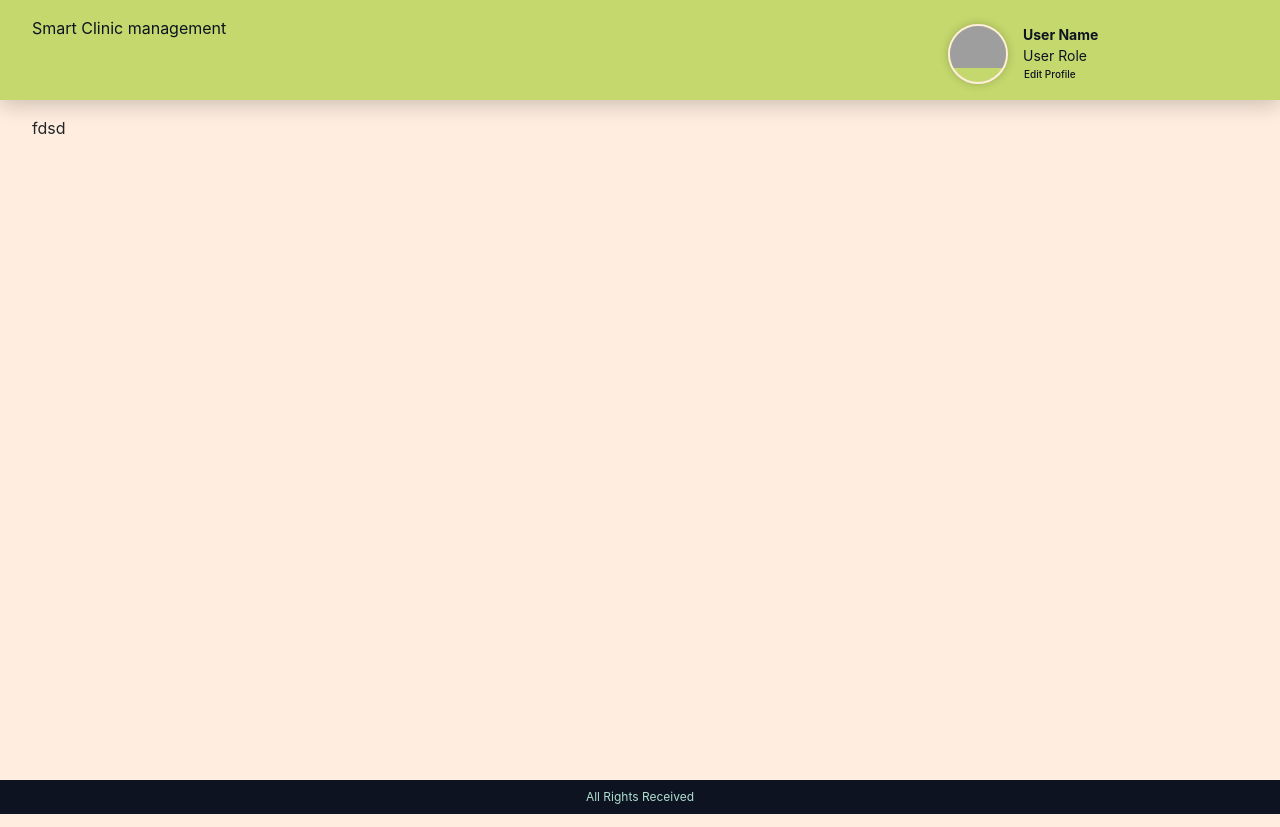
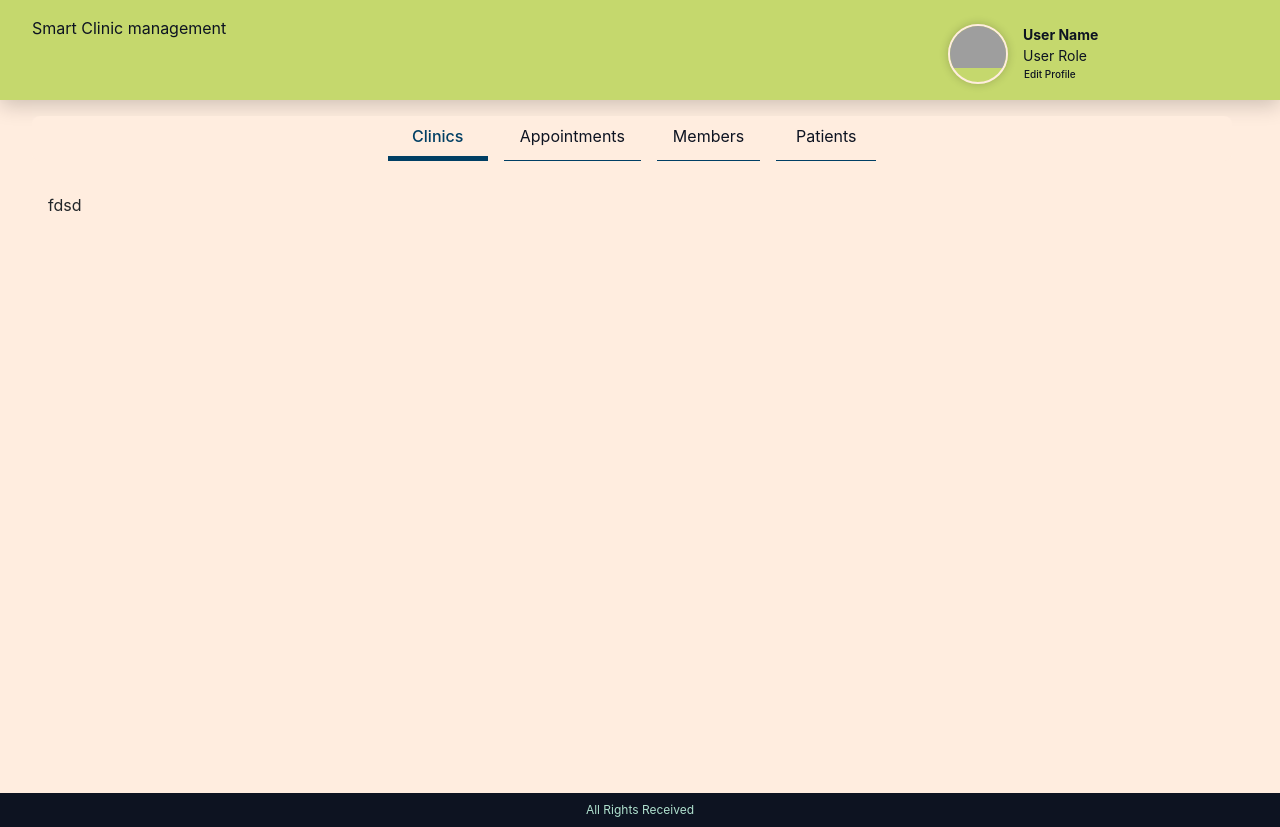
Before and after one commit to arahman1983/clinic-manage, a React (Create React App) app: page / in a window 1280 px wide. Built offline with nearby package versions, Linux system fonts and the light colour scheme; grey boxes are pictures that could not be loaded; what redux-immutable-state-invariant would draw is missing.

Commit message:
main routs

```diff
--- a/public/locales/en/translation.json
+++ b/public/locales/en/translation.json
@@ -1,5 +1,11 @@
 {
   "siteName" : "Smart Clinic management",
   "footer" : "All Rights Received",
-  "profileLink": "Edit Profile"
+  "profileLink": "Edit Profile",
+  "routing":{
+    "clinics": "Clinics",
+    "appointments": "Appointments",
+    "members": "Members",
+    "patients": "Patients"
+  }
 }
--- a/src/App.js
+++ b/src/App.js
@@ -1,14 +1,28 @@
-import { useTranslation } from 'react-i18next';
-import {Layout} from './components'
-import { Clinics } from './pages';
+import { Layout } from "./components";
+import { Clinics } from "./pages";
+import { BrowserRouter as Router, Switch, Route } from "react-router-dom";
 
 function App() {
-  const {t} = useTranslation()
   return (
     <div className="App">
-      <Layout>
-        <Clinics />
-      </Layout>
+      <Router>
+        <Layout>
+          <Switch>
+            <Route path="/">
+              <Clinics />
+            </Route>
+            <Route path="/appointments">
+              <Clinics />
+            </Route>
+            <Route path="/members">
+              <Clinics />
+            </Route>
+            <Route path="/patients">
+              <Clinics />
+            </Route>
+          </Switch>
+        </Layout>
+      </Router>
     </div>
   );
 }
--- a/src/components/index.js
+++ b/src/components/index.js
@@ -1,2 +1,3 @@
 export {default as Layout} from './layout'
 export {default as UserAvatar} from './rustable/userAvatar/userAvatar'
+export {default as MenuItem} from './rustable/menuItem/menuItem'
--- a/src/components/layout/index.js
+++ b/src/components/layout/index.js
@@ -1,13 +1,24 @@
+import { useTranslation } from 'react-i18next';
 import Header from './header/header'
 import Footer from './footer/footer'
 import styles from "./layout.module.css"
+import { MenuItem } from "../../components";
 
 function Layout ({children}){
+  const {t} = useTranslation()
   return(
     <>
       <Header />
         <div className={styles.bodyContainer}>
-          {children}
+          <div className={styles.menuContainer}>
+            <MenuItem title={t('routing.clinics')} path="/" />
+            <MenuItem title={t('routing.appointments')} path="/appointments" />
+            <MenuItem title={t('routing.members')} path="/members" />
+            <MenuItem title={t('routing.patients')} path="/patients" />
+          </div>
+          <div className={styles.pageContainer}>
+            {children}
+          </div>
         </div>
       <Footer />
     </>
--- a/src/components/layout/layout.module.css
+++ b/src/components/layout/layout.module.css
@@ -1,4 +1,27 @@
 .bodyContainer{
   min-height: calc(100vh - 120px);
   padding: 16px 32px;
+  display: flex;
+  justify-content: flex-start;
+  flex-wrap: wrap;
 }
+
+.menuContainer{
+  width: 100%;
+  display: flex;
+  flex-direction: row;
+  justify-content: center;
+  background-color: var(--main-background);
+  margin-inline-end: 16px;
+  border-radius: 8px;
+  height: max-content;
+}
+
+.pageContainer{
+  display: flex;
+  justify-content: flex-start;
+  min-height: calc(100vh - 200px);
+  width: 100%;
+  padding: 16px;
+  margin-top: 16px;
+}
--- /dev/null
+++ b/src/components/rustable/menuItem/menuItem.js
@@ -0,0 +1,16 @@
+import styles from './menuItems.module.css'
+import {NavLink} from 'react-router-dom'
+
+function MenuItem ({path, title}) {
+  return(
+    <NavLink to={path}
+      className={styles.menuItem}
+      activeClassName={styles.menuItemActive}
+      exact
+    >
+        {title}
+    </NavLink>
+  )
+}
+
+export default MenuItem
--- /dev/null
+++ b/src/components/rustable/menuItem/menuItems.module.css
@@ -0,0 +1,20 @@
+.menuItem{
+  border-bottom: solid 1px var(--main-primary);
+  padding: 8px 16px;
+  color: var(--main-color);
+  width: max-content;
+  min-width: 100px;
+  text-align: center;
+  margin-inline: 8px;
+}
+.menuItem:hover{
+  text-decoration: none;
+  background-color: var(--light-background);
+  color: var(--main-color);
+}
+
+.menuItemActive{
+  border-bottom: solid 5px var(--main-primary);
+  color: var(--main-primary);
+  font-weight: 500;
+}
--- a/src/mainStyle.css
+++ b/src/mainStyle.css
@@ -1,5 +1,6 @@
 :root{
-  --main-color: hsl(222, 43%, 9%);
+  --main-color: #0d1321;
+  --main-primary: #003f64;
   --main-background: #FFEDDF;
   --success-color: #C5D86D;
   --danger-color: #86615C;
```
Also changed, not shown: public/locales/ar/translation.json (+7 -1 lines).
